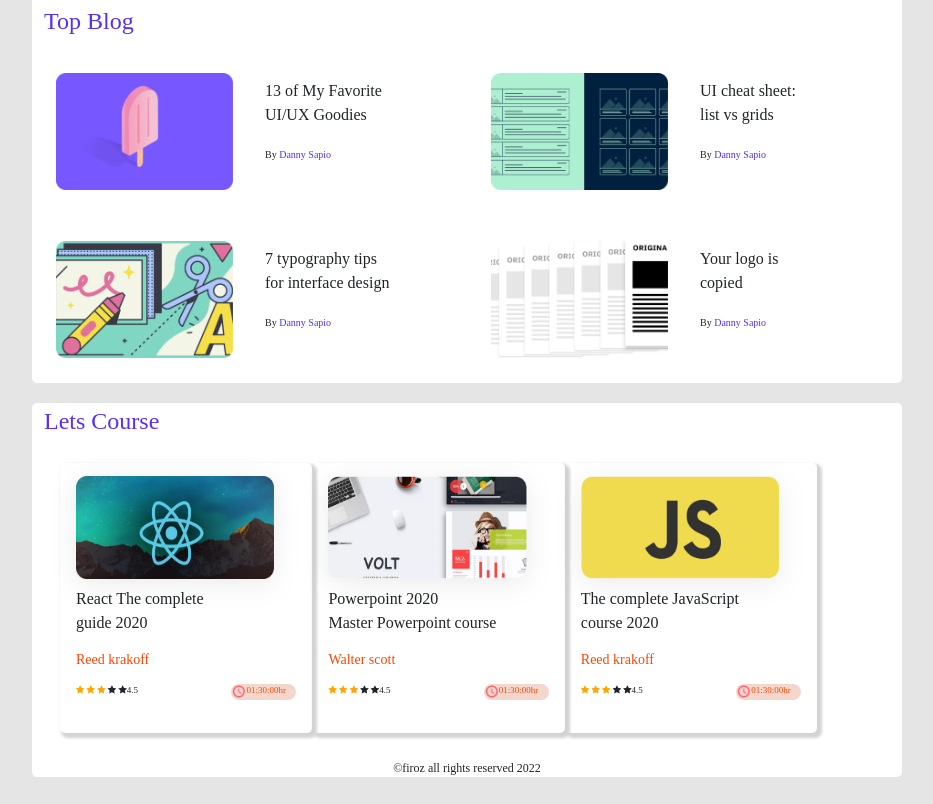
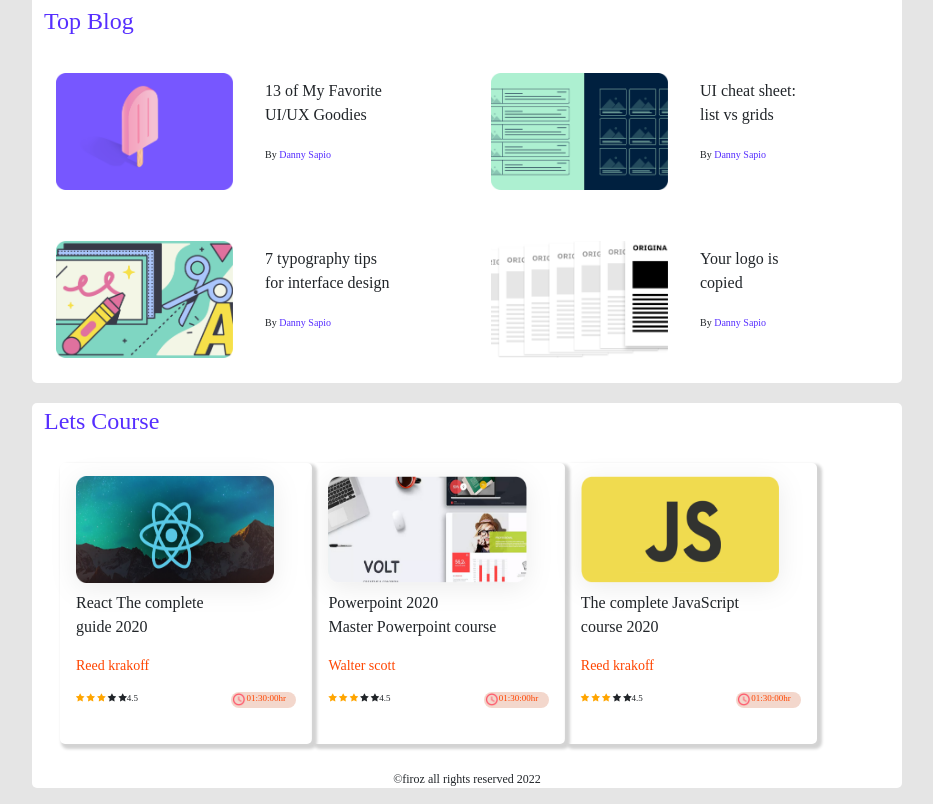
Before and after one commit to Firoz-Alam/leader-board, a plain HTML site: page index.html in a window 1280 px wide. Shown: the part 358-1162 px from the top of the page, without its empty margins (173-1106 px from the left). Drawn offline with nearby package versions, Linux system fonts and the light colour scheme.

Commit message:
some edited

```diff
--- a/index.html
+++ b/index.html
@@ -146,8 +146,11 @@
 
                 <div class="col-md-4 col-sm-4 course-l my-3 px-3 ">
                     <img src="images/courses/course-2.png" alt="" class="course-img my-2">
-                    <p>Powerpoint 2020 <br> Master Powerpoint course</p>
-                    <p class="t-col nm">Walter scott</p>
+                    <div>
+                        <p>Powerpoint 2020 <br> Master Powerpoint course</p>
+                        <p class="t-col nm">Walter scott</p>
+                    </div>
+
                     <div class="c-footer d-flex justify-content-between">
                         <div class="star-rating">
                             <div class="rat-s ">
@@ -172,8 +175,11 @@
 
                 <div class="col-md-4 col-sm-4 course-l my-3 px-3">
                     <img src="images/courses/course-3.png" alt="" class="course-img my-2">
-                    <p>The complete JavaScript <br> course 2020</p>
-                    <p class="t-col nm">Reed krakoff</p>
+                    <div>
+                        <p>The complete JavaScript <br> course 2020</p>
+                        <p class="t-col nm">Reed krakoff</p>
+                    </div>
+
                     <div class="c-footer d-flex justify-content-between">
                         <div class="star-rating">
                             <div class="rat-s">
--- a/style.css
+++ b/style.css
@@ -51,6 +51,7 @@ h3{
     }
     .course-l{
         margin-left: 5%;
+
     }
   }
 
@@ -89,7 +90,7 @@ h3{
   }
 
 .course-l{
-    height: 269.79px;
+    height: 280.79px;
     width: 252.42px;
     border-radius: 5px;
     box-shadow: 3px 3px 3px 2px lightgray;
@@ -137,7 +138,7 @@ footer p{
 
 .nm{
     font-size: 14px;
-    line-height: 17px;
+
 }
 
 .time{
```
